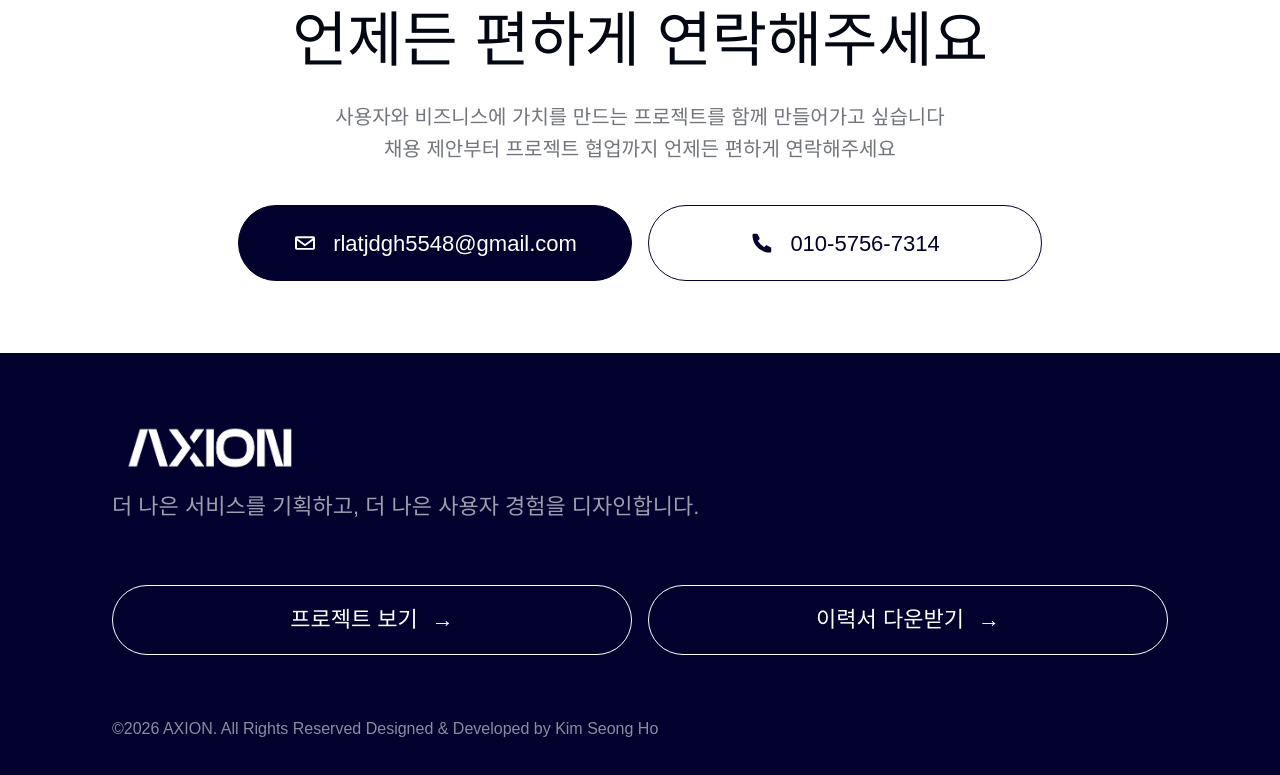
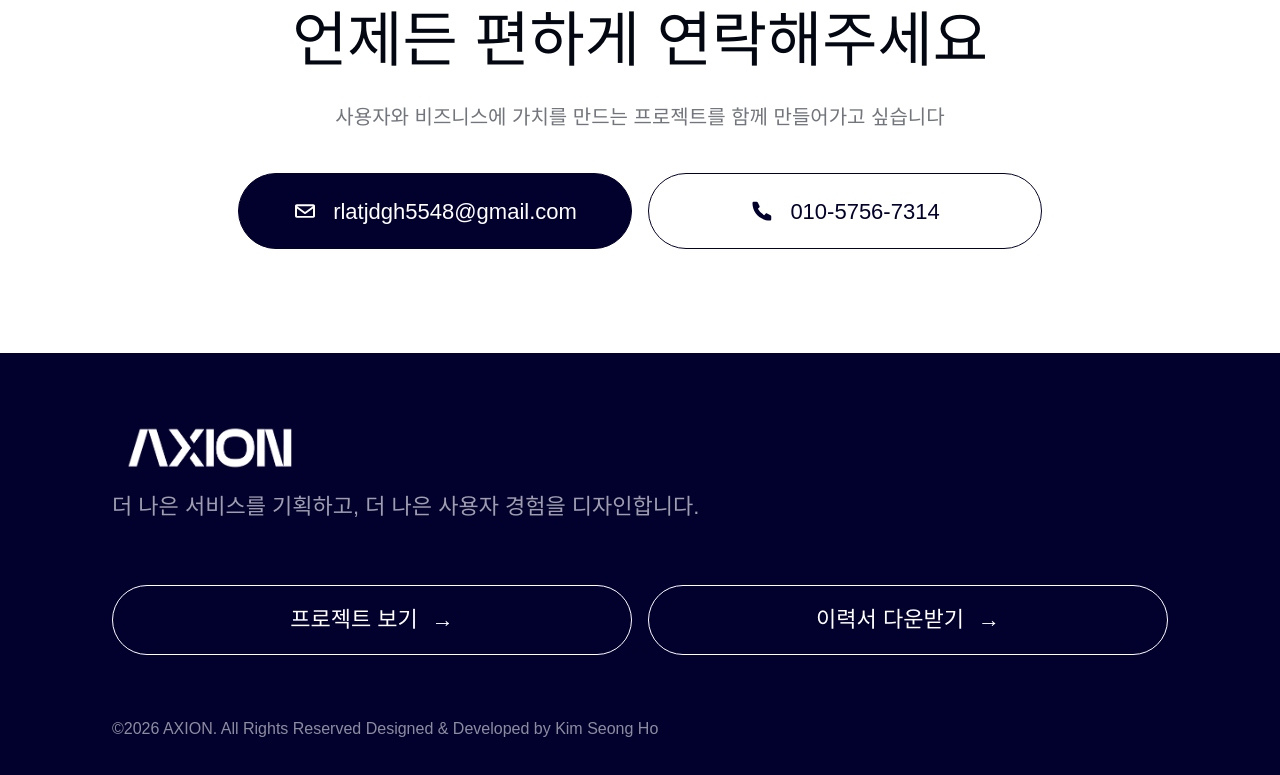
Before and after one commit to rlatjdgh9612/axion-portfolio, a Next.js app: page / in a window 1280 px wide. Shown: the part 3179-3954 px from the top of the page. Built offline with nearby package versions, Linux system fonts and the light colour scheme; a web font is replaced by a local one.

Commit message:
ix: 연락 섹션 중복 문장 제거

```diff
--- a/components/footer.tsx
+++ b/components/footer.tsx
@@ -11,7 +11,7 @@ function PhoneIcon() {
 }
 
 export function ContactSection() {
-  return <section className="contact-section"><div className="container contact-inner"><span>함께 성장할 기회를 기다립니다</span><h2>채용제안, 협업, 프리랜서 문의까지<br/>언제든 편하게 연락해주세요</h2><p>사용자와 비즈니스에 가치를 만드는 프로젝트를 함께 만들어가고 싶습니다<br/>채용 제안부터 프로젝트 협업까지 언제든 편하게 연락해주세요</p><div className="contact-links"><a href="mailto:rlatjdgh5548@gmail.com"><MailIcon/><span>rlatjdgh5548@gmail.com</span></a><a href="tel:+821057567314"><PhoneIcon/><span>010-5756-7314</span></a></div></div></section>;
+  return <section className="contact-section"><div className="container contact-inner"><span>함께 성장할 기회를 기다립니다</span><h2>채용제안, 협업, 프리랜서 문의까지<br/>언제든 편하게 연락해주세요</h2><p>사용자와 비즈니스에 가치를 만드는 프로젝트를 함께 만들어가고 싶습니다</p><div className="contact-links"><a href="mailto:rlatjdgh5548@gmail.com"><MailIcon/><span>rlatjdgh5548@gmail.com</span></a><a href="tel:+821057567314"><PhoneIcon/><span>010-5756-7314</span></a></div></div></section>;
 }
 
 export function Footer() {
```
